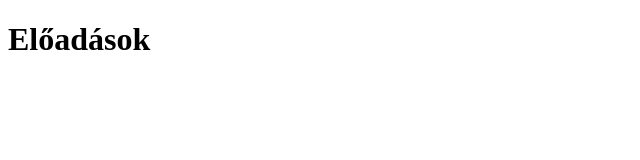
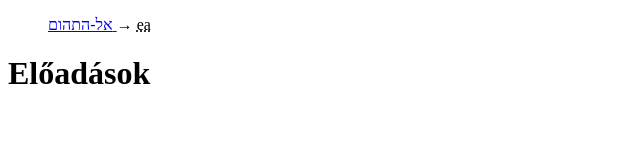
Before and after one commit to el-hatehom/el-hatehom.github.io, a plain HTML site: page ea/index.html in a window 1280 px wide. Shown: the whole page, without its empty margins (0-640 px from the left). Drawn offline with Linux system fonts and the light colour scheme.

Commit message:
I'm preparing for church.

```diff
--- a/ea/index.html
+++ b/ea/index.html
@@ -10,6 +10,18 @@
 			href="/css/breadcrumbs.css">
 	</head>
 	<body>
+		<ul id="breadcrumbs">
+			<li>
+				<a href="/">
+					אל-התהום
+				</a>
+			</li>
+			<li>
+				<abbr title="Előadások">
+					ea
+				</abbr>
+			</li>
+		</ul>
 		<h1>
 			Előadások
 		</h1>
```
